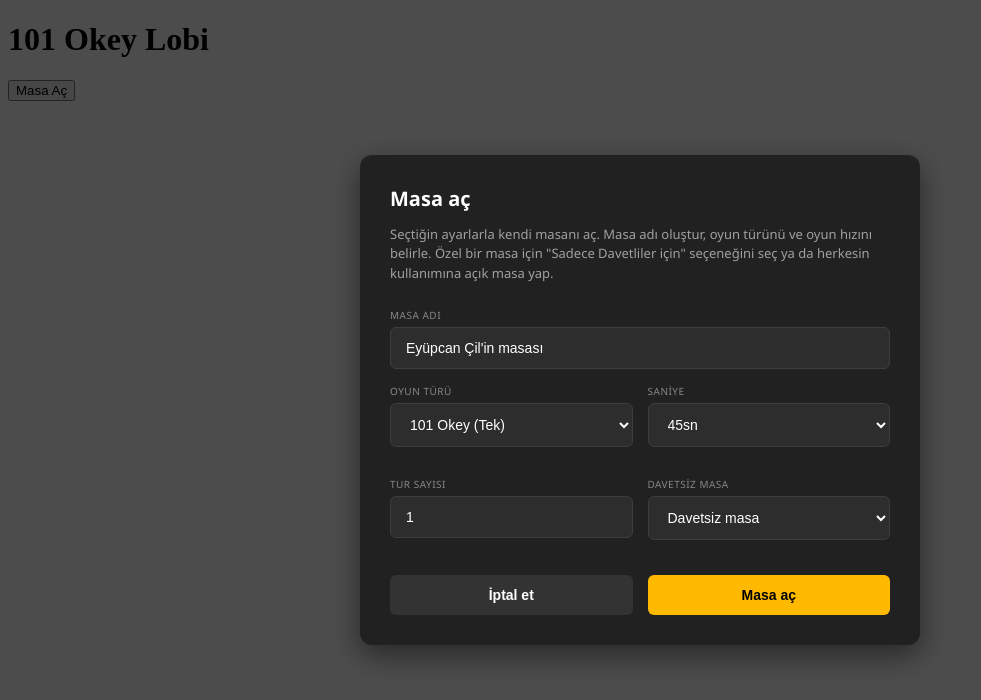
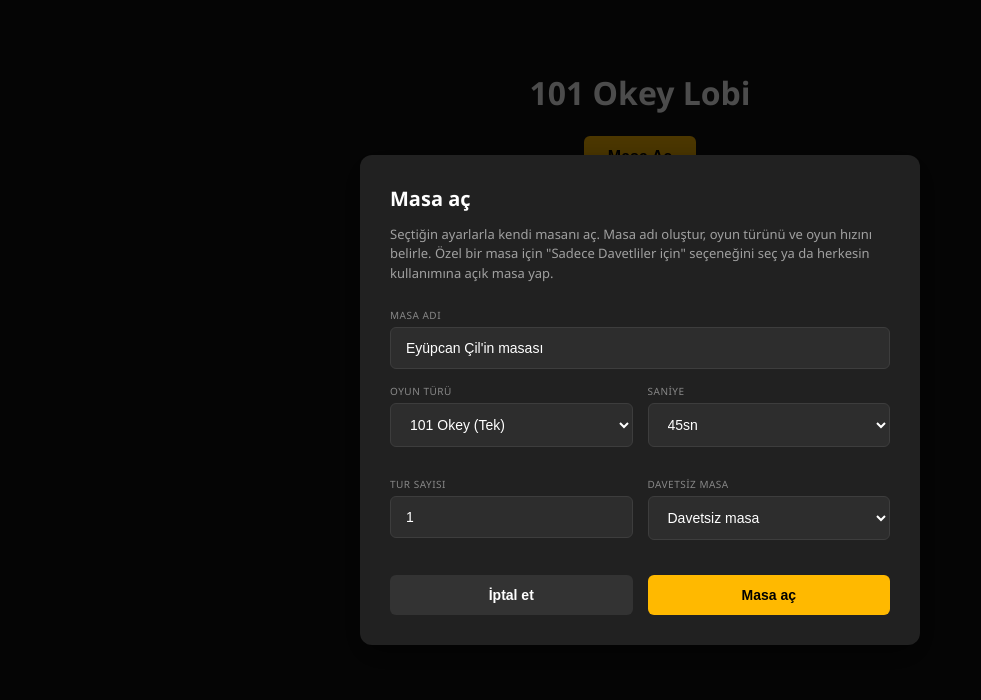
Before and after one commit to eyupcanchil/okey-room, a website: page public/index.html in a window 1280 px wide. Both pictures are taken after a click on the button "Masa Aç". Shown: the whole page, without its empty margins (0-981 px from the left). Drawn offline with nearby package versions, Linux system fonts and the light colour scheme; no server answers.

Commit message:
Update style.css

```diff
--- a/public/style.css
+++ b/public/style.css
@@ -1,6 +1,29 @@
-/* Genel Modal Arka Planı */
+body {
+  background-color: #121212;
+  color: white;
+  font-family: 'Segoe UI', Tahoma, Geneva, Verdana, sans-serif;
+  margin: 0;
+  padding: 0;
+}
+
+.lobby-container {
+  padding: 50px;
+  text-align: center;
+}
+
+.btn-masa-ac-lobi {
+  background-color: #ffb900;
+  color: #000;
+  padding: 12px 24px;
+  font-size: 16px;
+  font-weight: bold;
+  border: none;
+  border-radius: 6px;
+  cursor: pointer;
+}
+
 .modal-overlay {
-  display: flex; /* Başlangıçta görünür olması için flex, gizlemek için display: none yapabilirsin */
+  display: flex;
   position: fixed;
   top: 0;
   left: 0;
@@ -10,17 +33,14 @@
   justify-content: center;
   align-items: center;
   z-index: 1000;
-  font-family: 'Segoe UI', Tahoma, Geneva, Verdana, sans-serif;
 }
 
-/* Modal İçerik Kutusu */
 .modal-content {
   background-color: #212121;
   border-radius: 12px;
   padding: 30px;
   width: 90%;
   max-width: 500px;
-  color: #fff;
   box-shadow: 0 10px 30px rgba(0, 0, 0, 0.5);
 }
 
@@ -38,7 +58,6 @@
   line-height: 1.5;
 }
 
-/* Form Elemanları Düzeni */
 .input-group {
   display: flex;
   flex-direction: column;
@@ -71,14 +90,13 @@ input, select {
   border-radius: 6px;
   font-size: 14px;
   outline: none;
-  transition: border-color 0.2s;
+  box-sizing: border-box;
 }
 
 input:focus, select:focus {
   border-color: #ffb900;
 }
 
-/* Buton Tasarımları */
 .modal-actions {
   display: flex;
   justify-content: space-between;
@@ -94,7 +112,6 @@ input:focus, select:focus {
   font-size: 14px;
   font-weight: 600;
   cursor: pointer;
-  transition: opacity 0.2s;
 }
 
 .btn-cancel {
@@ -102,15 +119,7 @@ input:focus, select:focus {
   color: #fff;
 }
 
-.btn-cancel:hover {
-  background-color: #444;
-}
-
 .btn-submit {
   background-color: #ffb900;
   color: #000;
 }
-
-.btn-submit:hover {
-  opacity: 0.9;
-}
```
